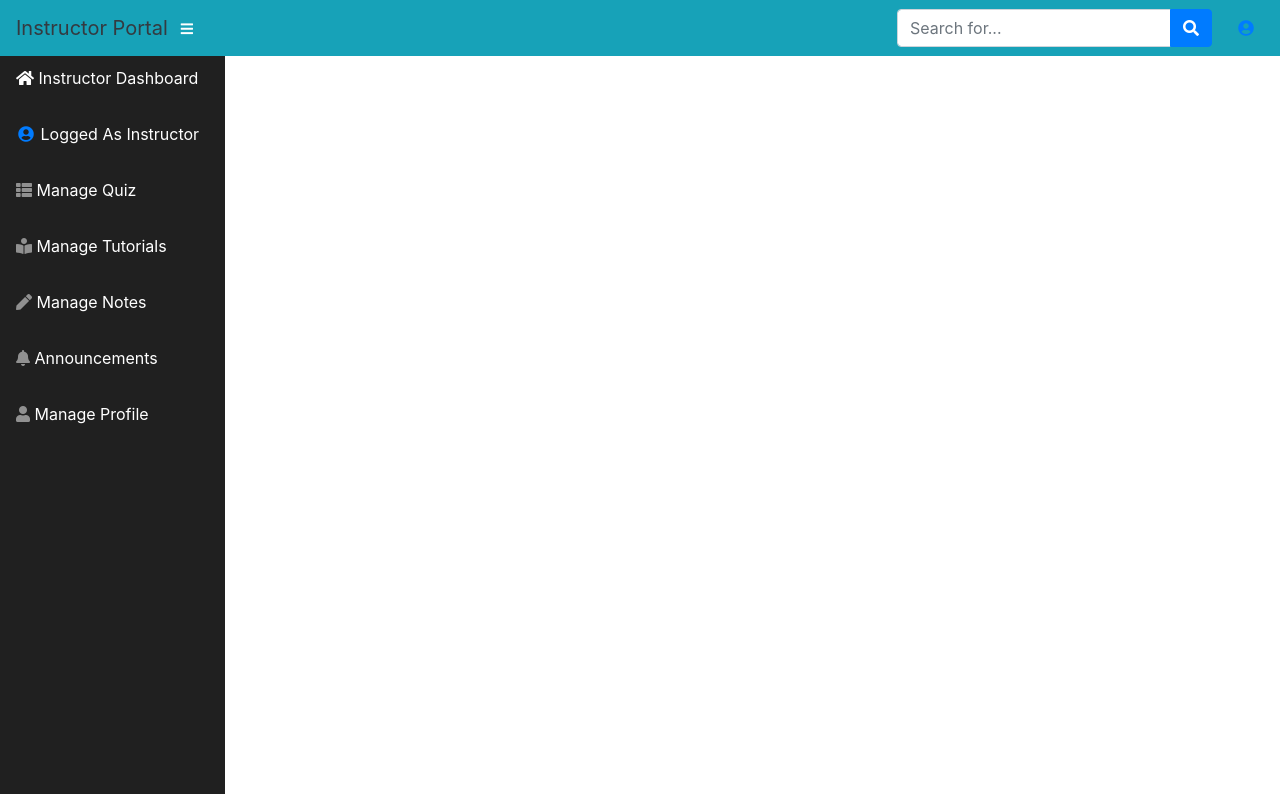
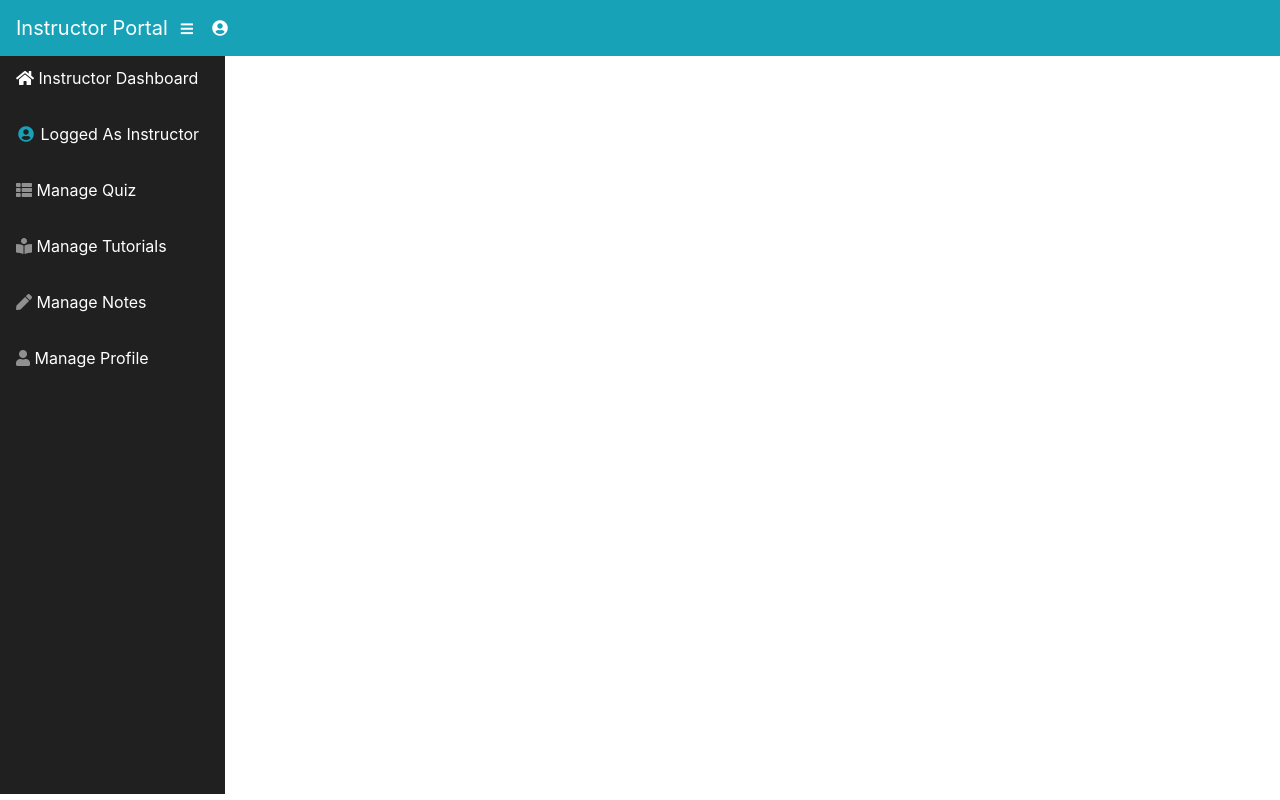
Before and after one commit to KnightDeluxe12/Python-E-Learning-System, a Django app: template elearn/templates/dashboard/instructor/list_tutorial.html in a window 1280 px wide. Run offline with Django 3.2, Linux system fonts and the light colour scheme; the template is opened without the code that fills it, so the values that code supplies are empty; some libraries are stand-ins or nearby versions.

Commit message:
12-14 commit

```diff
--- a/elearn/templates/dashboard/instructor/base.html
+++ b/elearn/templates/dashboard/instructor/base.html
@@ -24,30 +24,30 @@
 <body id="page-top">
 
 <!-- headers-->
-<nav class="navbar navbar-expand navbar-dark bg-info fixed-top">
+<nav class="navbar navbar-expand navbar-light bg-info fixed-top">
 
-    <a class="navbar-brand mr-1 text-dark" href="">Instructor Portal</a>
+    <a class="navbar-brand mr-1 text-white" href="">Instructor Portal</a>
     <button class="btn btn-link btn-sm text-white order-1 order-sm-0" id="sidebarToggle" href="#">
         <i class="fas fa-bars"></i>
     </button>
 
-    <!-- Navbar Search -->
-    <form class="d-none d-md-inline-block form-inline ml-auto mr-0 mr-md-3 my-2 my-md-0">
-        <div class="input-group">
-            <input type="text" class="form-control" placeholder="Search for..." aria-label="Search" aria-describedby="basic-addon2">
-            <div class="input-group-append">
-                <button class="btn btn-primary" type="button">
-                    <i class="fas fa-search"></i>
-                </button>
-            </div>
-        </div>
-    </form>
+   {#  <!-- Navbar Search --> #}
+{#  <form class="d-none d-md-inline-block form-inline ml-auto mr-0 mr-md-3 my-2 my-md-0"> #}
+    {#     <div class="input-group"> #}
+        {#         <input type="text" class="form-control" placeholder="Search for..." aria-label="Search" aria-describedby="basic-addon2"> #}
+        {#  <div class="input-group-append"> #}
+            {#      <button class="btn btn-primary" type="button"> #}
+                {#      <i class="fas fa-search"></i> #}
+                {# </button> #}
+                    {# </div> #}
+                        {# </div> #}
+                            {# </form> #}
 
     <!-- Navbar -->
     <ul class="navbar-nav ml-auto ml-md-0">
         <li class="nav-item dropdown no-arrow">
             <a class="nav-link dropdown-toggle" href="#" id="userDropdown" role="button" data-toggle="dropdown" aria-haspopup="true" aria-expanded="false">
-                <i class="fas fa-user-circle fa-fw text-primary"></i>
+                <i class="fas fa-user-circle fa-fw text-white"></i>
             </a>
             <div class="dropdown-menu dropdown-menu-right" aria-labelledby="userDropdown">
                 <a class="dropdown-item">{{ user.username }}</a>
@@ -71,7 +71,7 @@
     </li>
     <li class="nav-item active">
         <a class="nav-link" href="">
-            <i class="fas fa-user-circle fa-fw text-primary"></i>
+            <i class="fas fa-user-circle fa-fw text-info"></i>
             <span>Logged As Instructor {{ user.username }}</span>
         </a>
     </li>
@@ -108,16 +108,16 @@
         </a>
     </li>
     <li class="nav-item dropdown no-arrow">
-                            <a class="nav-link dropdown-toggle" data-toggle="dropdown" aria-haspopup="true" aria-expanded="false" href="">
+                            <!-- <a class="nav-link dropdown-toggle" data-toggle="dropdown" aria-haspopup="true" aria-expanded="false" href="">
         <i class="fas fa-bell"></i>
 
             <span style="color: white">Announcements</span>
-        </a>
-            <div class="dropdown-menu dropdown-menu-right" aria-labelledby="userDropdown">
+        </a> -->
+            <!-- <div class="dropdown-menu dropdown-menu-right" aria-labelledby="userDropdown">
                 <a class="dropdown-item" href="{% url 'ipost' %}">Post Announcements</a>
                 <div class="dropdown-divider"></div>
                 <a class="dropdown-item" href="{% url 'llchat' %}">List Announcements</a>
-            </div>
+            </div> -->
         </li>
      <li class="nav-item dropdown no-arrow">
                             <a class="nav-link dropdown-toggle" data-toggle="dropdown" aria-haspopup="true" aria-expanded="false" href="">
--- a/elearn/templates/dashboard/instructor/list_tutorial.html
+++ b/elearn/templates/dashboard/instructor/list_tutorial.html
@@ -53,4 +53,5 @@
         {% endif %}
 
       </div>
+
 {% endblock %}
--- a/elearn/templates/dashboard/instructor/quiz_results.html
+++ b/elearn/templates/dashboard/instructor/quiz_results.html
@@ -39,7 +39,7 @@
       <tbody>
         {% for taken_quiz in taken_quizzes %}
           <tr>
-            <td>{{ taken_quiz.student.user.username }}</td>
+            <td>{{ taken_quiz.student.user.user }}</td>
             <td>{{ taken_quiz.date|naturaltime }}</td>
             <td>{{ taken_quiz.score }}</td>
           </tr>
--- a/elearn/templates/dashboard/learner/list_tutorial.html
+++ b/elearn/templates/dashboard/learner/list_tutorial.html
@@ -26,9 +26,9 @@
 <body id="page-top">
 
 <!-- headers-->
-<nav class="navbar navbar-expand navbar-dark bg-dark fixed-top">
+<nav class="navbar navbar-expand navbar-dark bg-success fixed-top">
 
-    <a class="navbar-brand mr-1 text-primary" href="">Learner's Portal</a>
+    <a class="navbar-brand mr-1 text-light" href="">Learner's Portal</a>
     <button class="btn btn-link btn-sm text-white order-1 order-sm-0" id="sidebarToggle" href="#">
         <i class="fas fa-bars"></i>
     </button>
--- a/elearn/templates/dashboard/learner/taken_quiz_list.html
+++ b/elearn/templates/dashboard/learner/taken_quiz_list.html
@@ -38,7 +38,7 @@
             <td>{{ taken_quiz.quiz.name }}</td>
             <td>{{ taken_quiz.quiz.subject.get_html_badge }}</td>
             <td>{{ taken_quiz.score }}</td>
-
+            <td><a href="#" class="btn btn-primary">Retake quiz</a></td>
           </tr>
         {% empty %}
           <tr>
--- a/elearn/views.py
+++ b/elearn/views.py
@@ -882,6 +882,8 @@ def take_quiz(request, pk):
                     if score < 50.0:
                         messages.warning(request, 'Better luck next time! Your score for the quiz %s was %s.' % (
                             quiz.name, score))
+
+
                     else:
                         messages.success(request,
                                          'Congratulations! You completed the quiz %s with success! You scored %s points.' % (
```
Also changed, not shown: elearn/templates/dashboard/admin/base.html (+7 -7 lines), db.sqlite3, media/164144904_4800257940001101_1503269201620139234_n.jpg (added).
